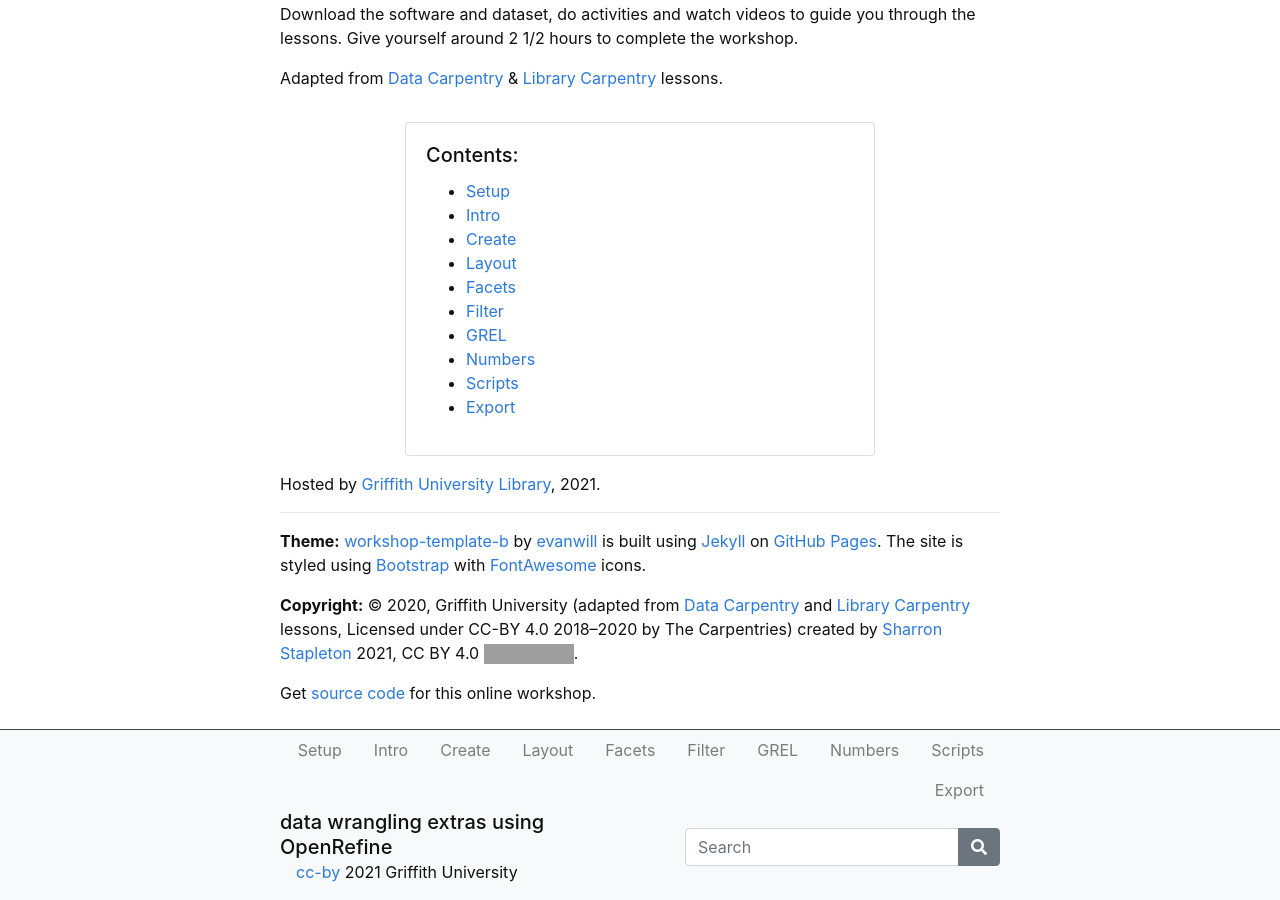
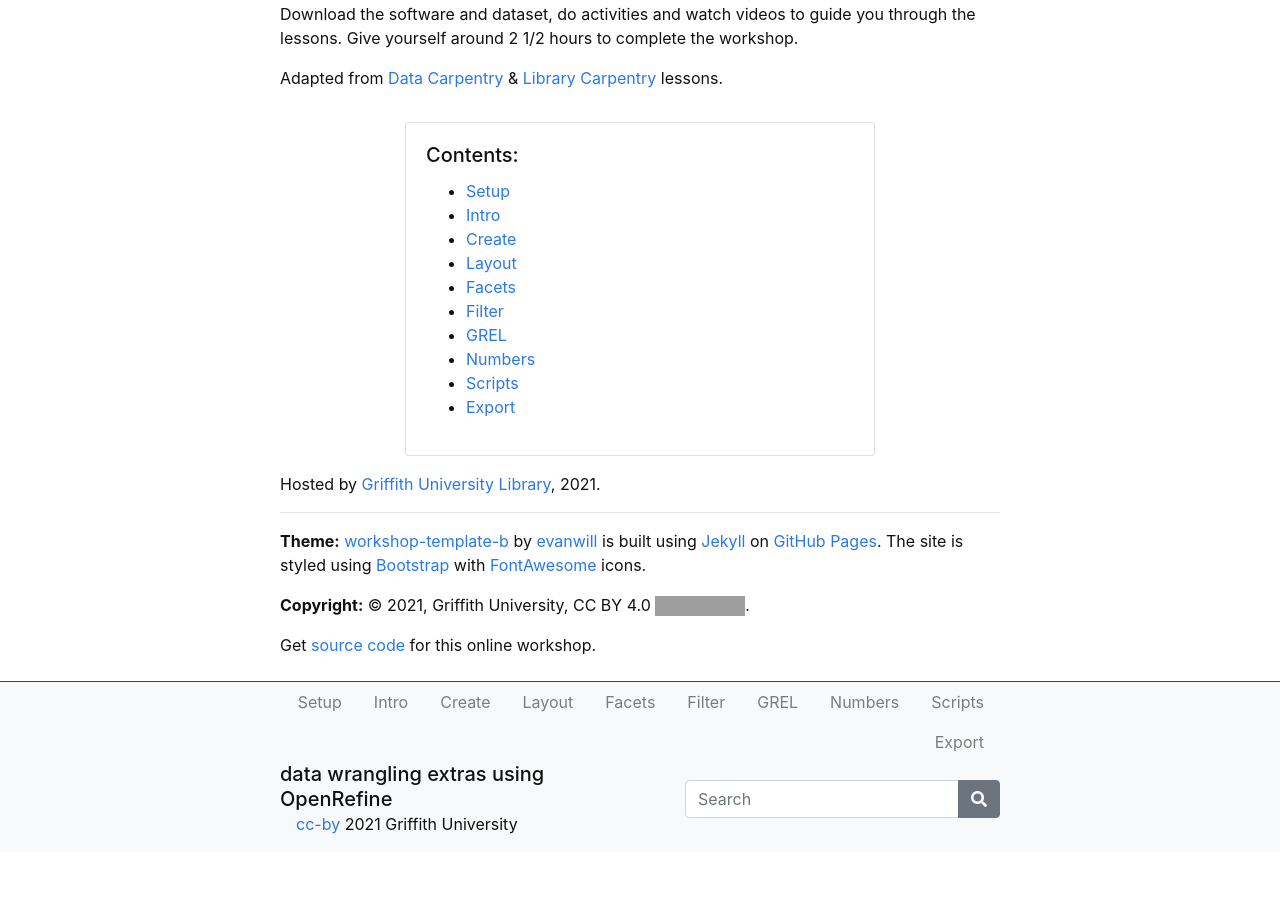
Before and after one commit to GriffithUniLibrary/OpenRefineExtras, a Jekyll site: the page built from index.md, in a window 1280 px wide and 900 px high, scrolled down 751 px. Built offline with Jekyll 4.4.1, drawn with Linux system fonts in a browser that asks for light colours; after the commit the page ends 1603 px from its top, so only the background shows below that; grey boxes are pictures that could not be loaded.

Commit message:
Update credits.html

```diff
--- a/_includes/credits.html
+++ b/_includes/credits.html
@@ -1,3 +1,3 @@
 <p><strong>Theme:</strong> <a href="https://github.com/evanwill/workshop-template-b" target="_blank" rel="noopener">workshop-template-b</a> by <a href="https://github.com/evanwill/" target="_blank" rel="noopener">evanwill</a> is built using <a href="https://jekyllrb.com/" target="_blank" rel="noopener">Jekyll</a> on <a href="https://pages.github.com/" target="_blank" rel="noopener">GitHub Pages</a>. The site is styled using <a href="https://getbootstrap.com/" target="_blank" rel="noopener">Bootstrap</a> with <a href="https://fontawesome.com/" target="_blank" rel="noopener">FontAwesome</a> icons.</p>
-<p><strong>Copyright:</strong> © 2020, Griffith University (adapted from <a href="https://datacarpentry.org/lessons/#social-science-curriculum" target="_blank" rel="noopener">Data Carpentry</a> and <a href="https://librarycarpentry.org/lessons/" target="_blank" rel="noopener">Library Carpentry</a> lessons, Licensed under CC-BY 4.0 2018–2020 by The Carpentries) created by <a href="https://github.com/{{ site.github_username }}">{{ site.author }}</a> {{ site.pub_year}}, CC BY 4.0 <a href="http://creativecommons.org/licenses/by/4.0/" rel="license"><img src="https://i.creativecommons.org/l/by/4.0/88x31.png" alt="Creative Commons License" /></a>.</p>
+<p><strong>Copyright:</strong> © 2021, Griffith University, CC BY 4.0 <a href="http://creativecommons.org/licenses/by/4.0/" rel="license"><img src="https://i.creativecommons.org/l/by/4.0/88x31.png" alt="Creative Commons License" /></a>.</p>
 <p>Get <a href="{{ site.repo }}" target="_blank" rel="noopener">source code</a> for this online workshop.<p>
```
